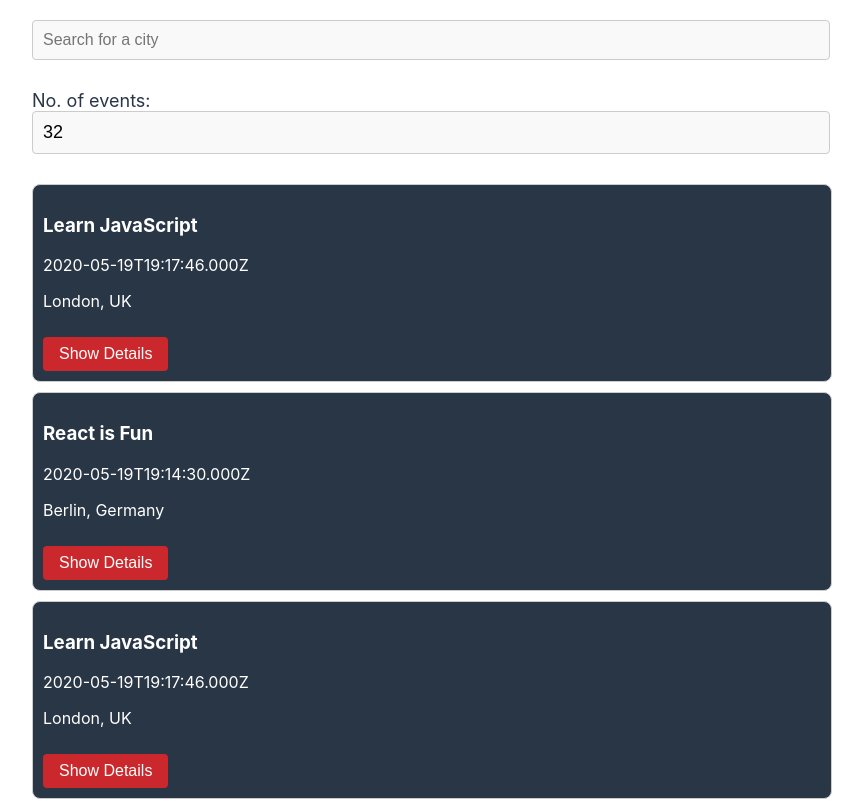
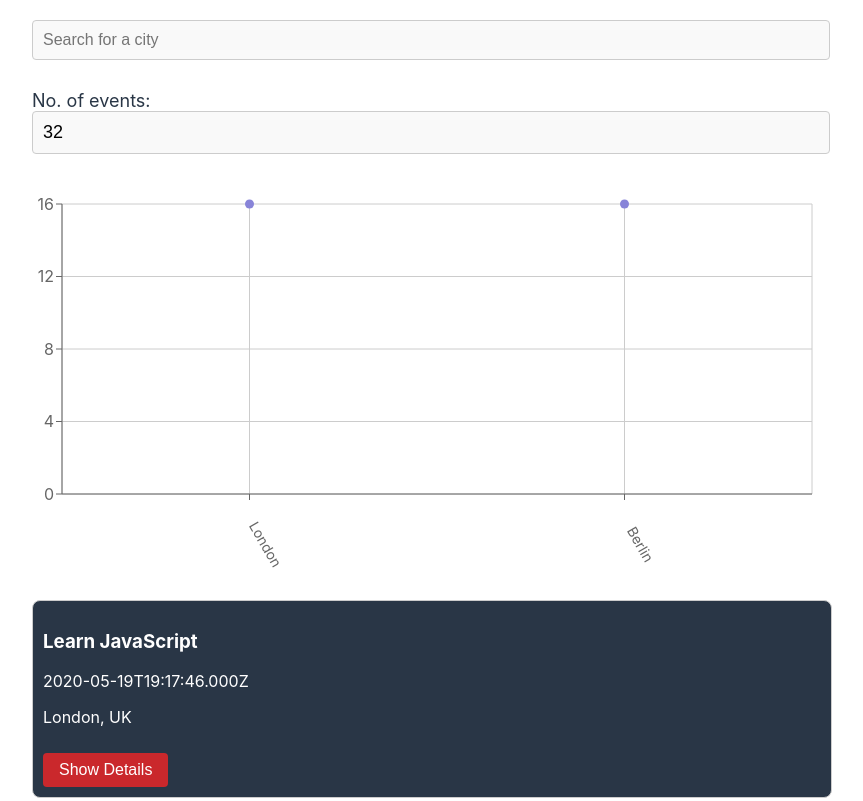
Before and after one commit to marlinejohn/meet, a React (Create React App) app: page / in a window 1280 px wide. Shown: the top 801 px of the page, without its empty margins (208-1071 px from the left). Built offline with nearby package versions, Linux system fonts and the light colour scheme; what atatus-spa would draw is missing.

Commit message:
add recharts to project and implement scatterplot

```diff
--- a/package.json
+++ b/package.json
@@ -11,6 +11,7 @@
     "react": "^18.2.0",
     "react-dom": "^18.2.0",
     "react-scripts": "5.0.1",
+    "recharts": "^2.12.6",
     "web-vitals": "^2.1.4",
     "workbox-background-sync": "^6.6.0",
     "workbox-broadcast-update": "^6.6.0",
--- a/src/App.js
+++ b/src/App.js
@@ -5,6 +5,7 @@
 import { useEffect, useState } from 'react';
 import { extractLocations, getEvents } from './api';
 import './App.css';
+import CityEventsChart from './components/CityEventsChart';
 
 const App = () => {
   const [events, setEvents] = useState([]);
@@ -43,6 +44,9 @@
       </div>
       <CitySearch  allLocations={allLocations} setCurrentCity={setCurrentCity} setInfoAlert={setInfoAlert}/>
       <NumberOfEvents setCurrentNOE={setCurrentNOE} setErrorAlert={setErrorAlert} />
+      <div className="charts-container">
+      <CityEventsChart allLocations={allLocations} events={events} />
+      </div>
       <EventList events={events}  />
     </div>
   );
--- /dev/null
+++ b/src/components/CityEventsChart.js
@@ -0,0 +1,40 @@
+import { useState, useEffect } from 'react';
+import { ScatterChart, Scatter, XAxis, YAxis, CartesianGrid, Tooltip, ResponsiveContainer } from 'recharts';
+
+const CityEventsChart = ({ allLocations, events }) => {
+    const [data, setData] = useState([]);
+
+    useEffect(() => {
+      setData(getData());
+    }, [`${events}`]);
+
+    const getData = () => {
+        const data = allLocations.map((location) => {
+        const count = events.filter((event) => event.location === location).length
+          const city = location.split((/, | - /))[0]
+          return { city, count };
+        })
+        return data;
+      };
+
+  return (
+    <ResponsiveContainer width="99  %" height={400}>
+    <ScatterChart
+      margin={{
+        top: 20,
+        right: 20,
+        bottom: 60,
+        left: -30,
+      }}
+    >
+      <CartesianGrid />
+      <XAxis type="category" dataKey="city" name="City" angle={60} interval={0} tick={{ dx: 20, dy: 40, fontSize: 14 }} />
+      <YAxis type="number" dataKey="count" name="Number of events" allowDecimals={false} />
+      <Tooltip cursor={{ strokeDasharray: '3 3' }} />
+      <Scatter name="A school" data={data} fill="#8884d8" />
+    </ScatterChart>
+  </ResponsiveContainer>
+  );
+}
+
+export default CityEventsChart
```
Also changed, not shown: 1 other file (tests, documents, lock files or other folders).
